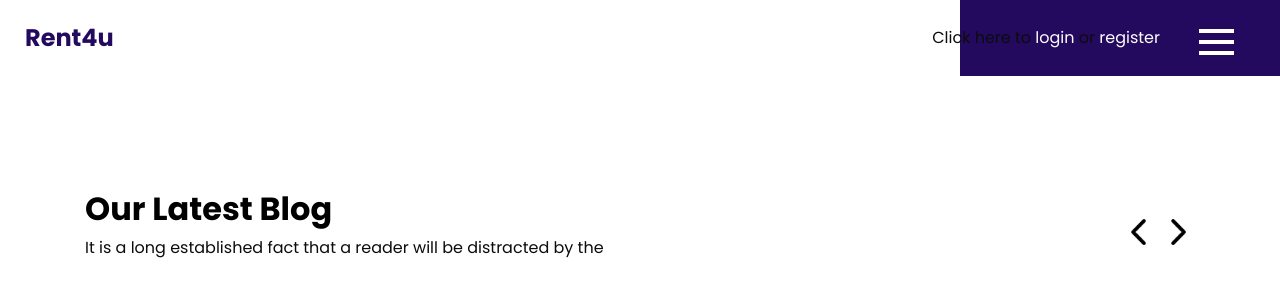
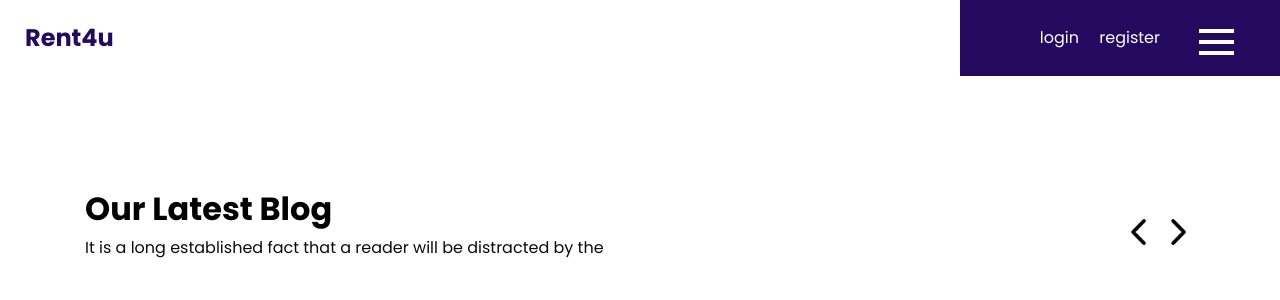
Before and after one commit to SerdarMenekli/Flask-Rent-Car-App, a Flask app: page /blog in a window 1280 px wide. Shown: the top 300 px of the page. Run offline with Flask 3, Linux system fonts and the light colour scheme; some libraries are stand-ins or nearby versions.

Commit message:
register view bugfix

```diff
--- a/app/auth/views.py
+++ b/app/auth/views.py
@@ -35,6 +35,7 @@ def register():
             return render_template("register.html", form=form)
         user = User(username, password)
         db.session.add(user)
+        db.session.commit()
 
         customer = Customer(user_id=user.id, full_name=form.full_name.data, phone_number=form.phone_number.data, address=form.address.data, date_of_birth=form.date_of_birth.data)
         db.session.add(customer)
--- a/app/templates/header.html
+++ b/app/templates/header.html
@@ -16,7 +16,7 @@
                   <h3>Hey {{ current_user.username }}!!</h3>
                   <a href="{{ url_for('auth.logout') }}">Click here to logout</a>
               {% else %}
-                  Click here to <a href="{{ url_for('auth.login') }}">login</a> or <a href="{{ url_for('auth.register') }}">register</a>
+                  <a href="{{ url_for('auth.login') }}" class="mr-3">login</a> <a href="{{ url_for('auth.register') }}">register</a>
               {% endif %}
               <!--<a href="{{url_for('auth.login')}}">Login</a>-->
             </div>
```
Also changed, not shown: app/database/database.db.
